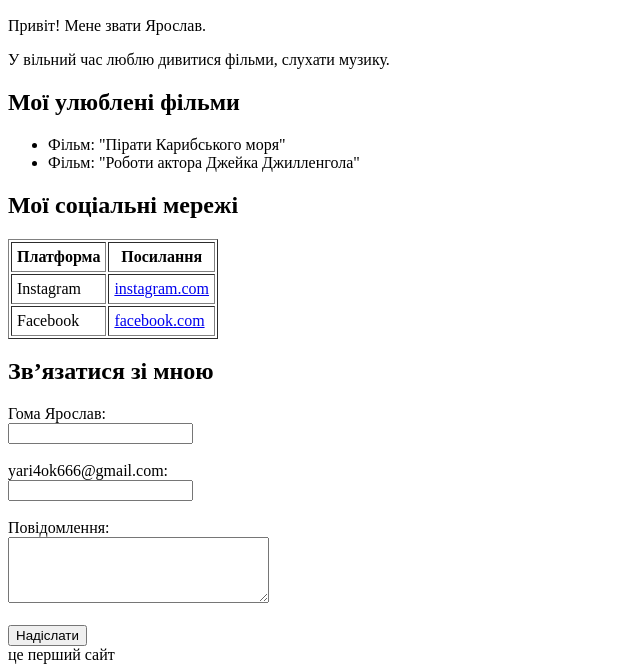
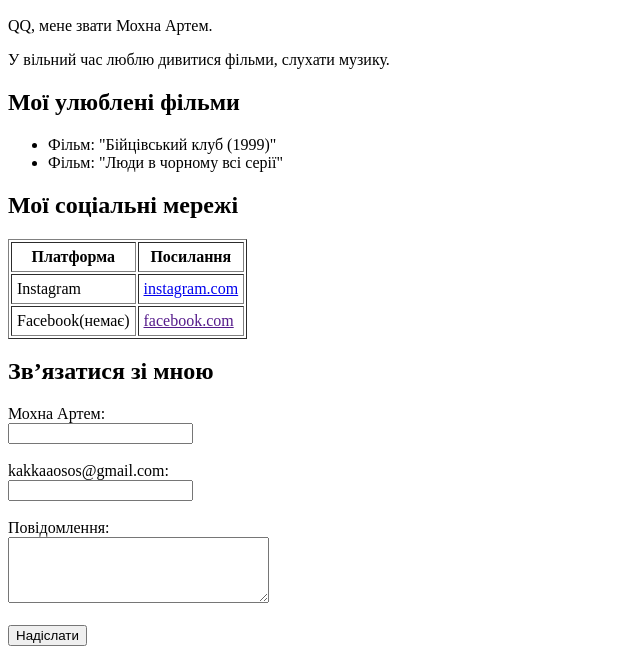
Before and after one commit to hfodgdf/sayt, a plain HTML site: page hw1/index.html in a window 1280 px wide. Shown: the part 233-905 px from the top of the page, without its empty margins (0-640 px from the left). Drawn offline with Linux system fonts and the light colour scheme.

Commit message:
1 сайт

```diff
--- a/hw1/index.html
+++ b/hw1/index.html
@@ -11,13 +11,13 @@
     <!-- Фото -->
     <img src="https://cdn.flickeringmyth.com/wp-content/uploads/2022/04/the-batman.jpg" alt="Бетмен" width="200">
     <!-- Короткий опис -->
-    <p>Привіт! Мене звати Ярослав.</p>
+    <p>QQ, мене звати Мохна Артем.</p>
     <p>У вільний час люблю дивитися фільми, слухати музику.</p>
     <!-- Улюблені книги/фільми -->
     <h2>Мої улюблені фільми</h2>
     <ul>
-        <li>Фільм: "Пірати Карибського моря"</li>
-        <li>Фільм: "Роботи актора Джейка Джилленгола"</li>
+        <li>Фільм: "Бійцівський клуб (1999)"</li>
+        <li>Фільм: "Люди в чорному всі серії"</li>
     </ul>
     <!-- Таблиця з соцмережами -->
     <h2>Мої соціальні мережі</h2>
@@ -28,19 +28,19 @@
         </tr>
         <tr>
             <td>Instagram</td>
-            <td><a href="https://www.instagram.com/0yar_ikk0?igsh=MTV6NDJ4a2JxdzVyNQ==" target="_blank">instagram.com</a></td>
+            <td><a href="https://www.instagram.com/lilili3l/?igsh=MXdtbXUzejh4Z2h2OA%3D%3D#" target="_blank">instagram.com</a></td>
         </tr>
         <tr>
-            <td>Facebook</td>
-            <td><a href="https://facebook.com/" target="_blank">facebook.com</a></td>
+            <td>Facebook(немає)</td>
+            <td><a href="" target="_blank">facebook.com</a></td>
         </tr>
     </table>
     <!-- Форма для контакту -->
     <h2>Зв’язатися зі мною</h2>
     <form>
-        <label>Гома Ярослав:</label><br>
+        <label>Мохна Артем:</label><br>
         <input type="text" name="name"><br><br>
-        <label>yari4ok666@gmail.com:</label><br>
+        <label>kakkaaosos@gmail.com:</label><br>
         <input type="email" name="email"><br><br>
         <label>Повідомлення:</label><br>
         <textarea name="message" rows="4" cols="30"></textarea><br><br>
@@ -48,4 +48,3 @@
     </form>
 </body>
 </html>
-це перший сайт
```
